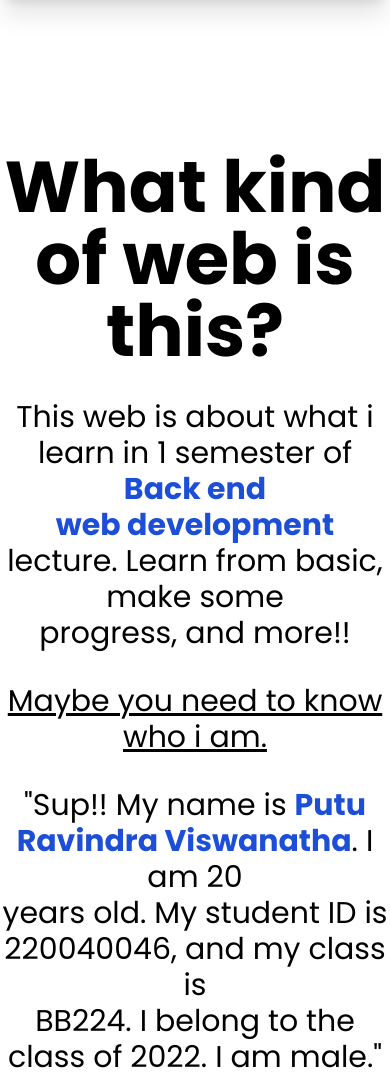
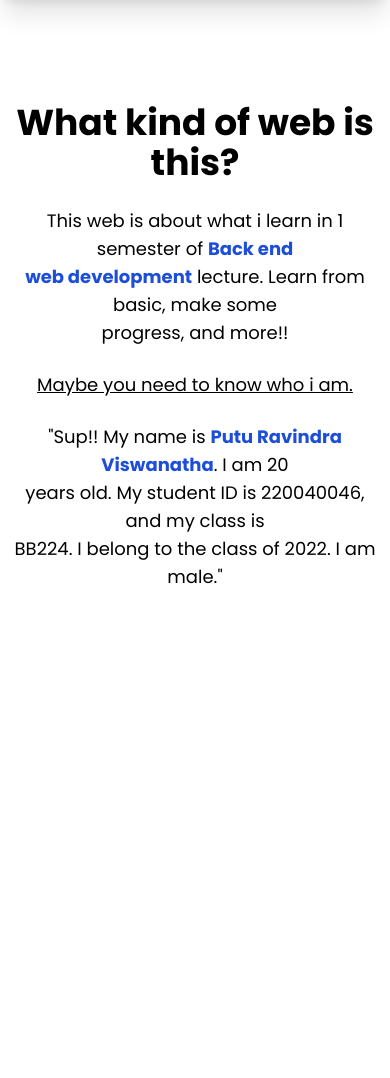
Before and after one commit to Ravsst2004/belajar-php-stikom, a PHP site: page /about.php in a window 390 px wide. Shown: the part 73-1151 px from the top of the page. After the commit the page ends 657 px from the top, so only its background shows below. Run offline with PHP 8.4, Linux system fonts and the light colour scheme; some libraries are stand-ins or nearby versions.

Commit message:
About page mobile responsive

```diff
--- a/about.php
+++ b/about.php
@@ -13,11 +13,11 @@ $role = rand(1, 0);
 
 <?php require_once "./src/layouts/header.php" ?>
 
-<div class="flex flex-col mt-56 text-center gap-y-8">
-  <h1 class="text-7xl font-bold ">What kind of web is this?</h1>
-  <p class="text-3xl ">This web is about what i learn in 1 semester of <span class="font-bold text-blue-700">Back end <br> web development</span> lecture. Learn from basic, make some <br> progress, and more!!</p>
-  <p class="text-3xl underline">Maybe you need to know who i am.</p>
-  <p class="text-3xl">"Sup!! My name is <span class="font-bold text-blue-700">Putu Ravindra Viswanatha</span>. I am 20 <br> years old. My student ID is 220040046, and my class is <br> BB224. I belong to the class of 2022. I am male."</p>
+<div class="flex flex-col mt-44 text-center gap-y-6 mx-2 lg:mt-52 lg:gap-y-10">
+  <h1 class="text-4xl lg:text-7xl font-bold ">What kind of web is this?</h1>
+  <p class="text-lg lg:text-3xl">This web is about what i learn in 1 semester of <span class="font-bold text-blue-700">Back end <br> web development</span> lecture. Learn from basic, make some <br> progress, and more!!</p>
+  <p class="text-lg lg:text-3xl underline">Maybe you need to know who i am.</p>
+  <p class="text-lg lg:text-3xl">"Sup!! My name is <span class="font-bold text-blue-700">Putu Ravindra Viswanatha</span>. I am 20 <br> years old. My student ID is 220040046, and my class is <br> BB224. I belong to the class of 2022. I am male."</p>
   <!-- <div class="w-12 flex mx-auto gap-x-2">
     <a href=""><img src="public/svg/instagram.svg" alt="instagram"></a>
     <a href=""><img src="public/svg/facebook.svg" alt=""></a>
```
